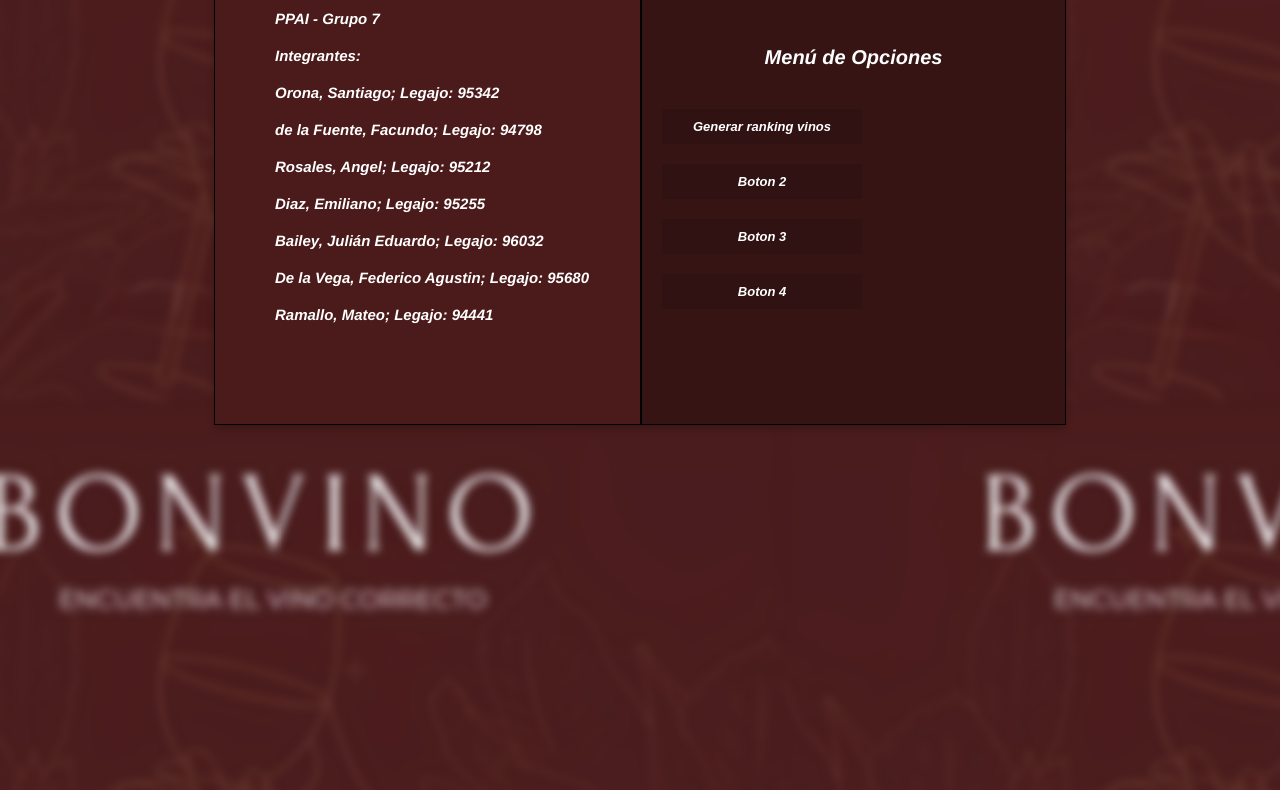
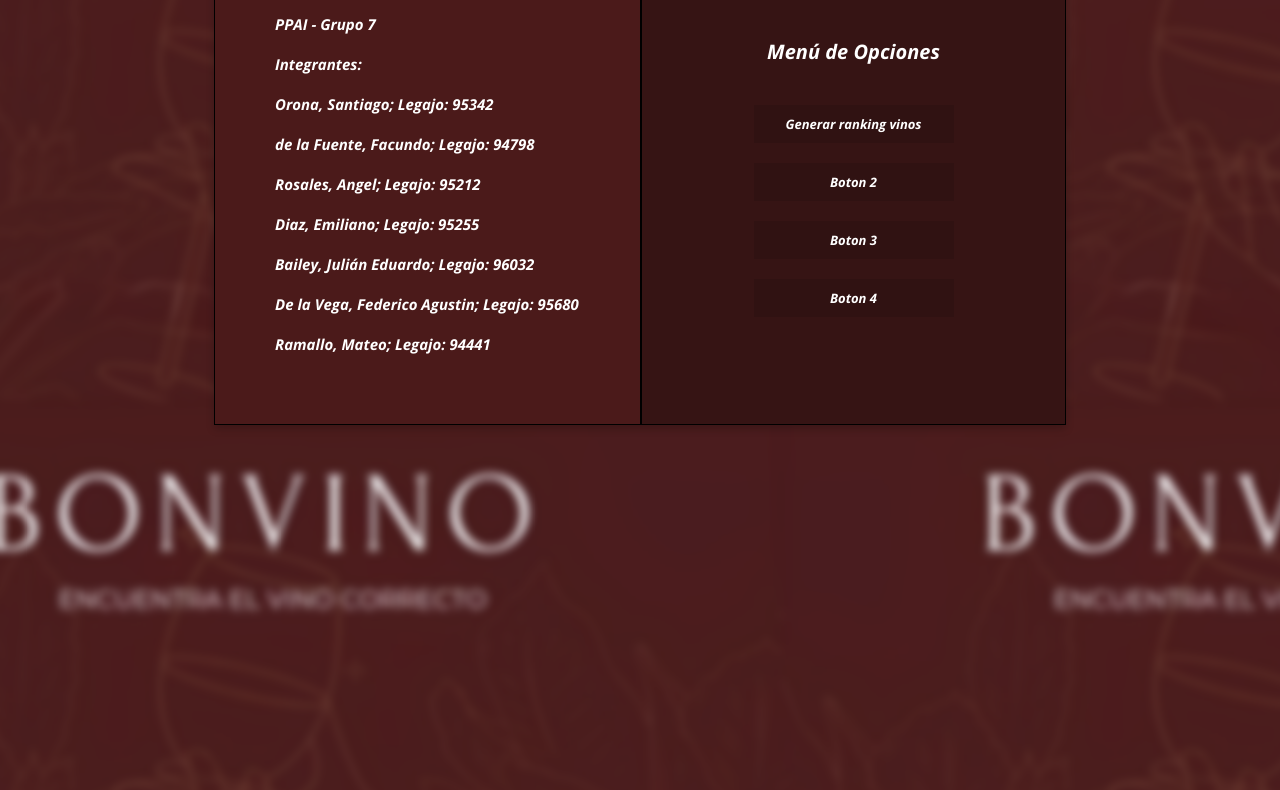
Before and after one commit to santirona/PPAI-grupo-7-Bonvino, a plain HTML site: page DiseñoEstatico/index.html in a window 1280 px wide. Shown: the part 226-1016 px from the top of the page. Drawn offline with nearby package versions, Linux system fonts and the light colour scheme.

Commit message:
Version MVP con CSS porfavor dejar de respaldo

```diff
--- a/DiseñoEstatico/styles/styles.css
+++ b/DiseñoEstatico/styles/styles.css
@@ -1,6 +1,10 @@
+@import url('https://fonts.googleapis.com/css2?family=Open+Sans:ital,wght@0,300..800;1,300..800&display=swap');
+* {
+    font-family: "Open Sans", sans-serif;
+}
+
 body {
     margin: 0;
-    font-family: 'Helvetica', sans-serif;
     display: flex;
     justify-content: center;
     align-items: center;
@@ -81,6 +85,7 @@ body::before {
     flex-direction: column;
     justify-content: center;
     align-items: center;
+    text-align: center; /* Centrar el texto */
 }
 
 .seccion-opciones h2 {
@@ -88,6 +93,12 @@ body::before {
     font-weight: bold;
     font-style: italic;
     margin-bottom: 30px;
+}
+
+.botones {
+    display: flex;
+    flex-direction: column;
+    align-items: center; /* Centrar los botones */
 }
 
 .botones button {
```
